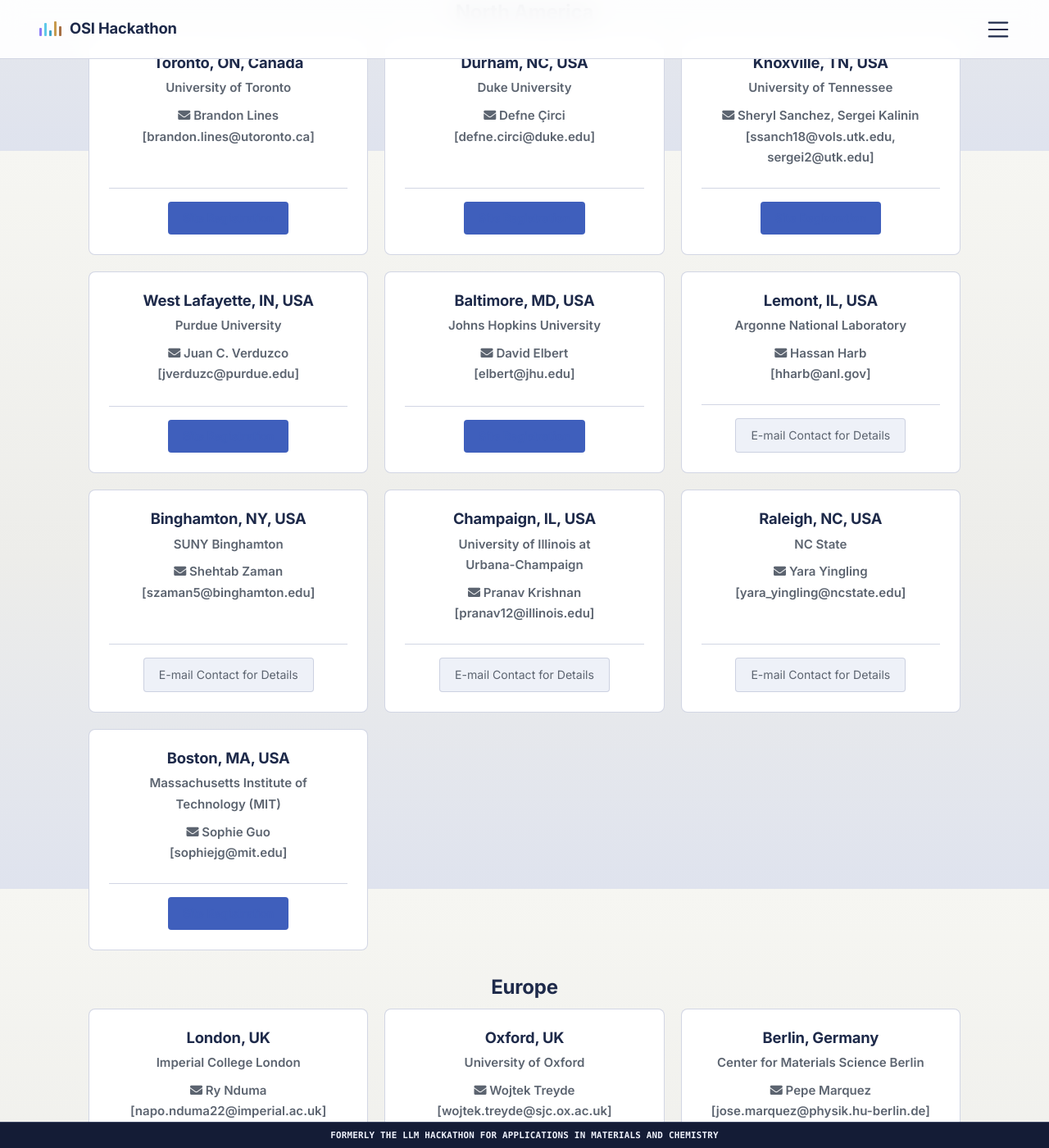
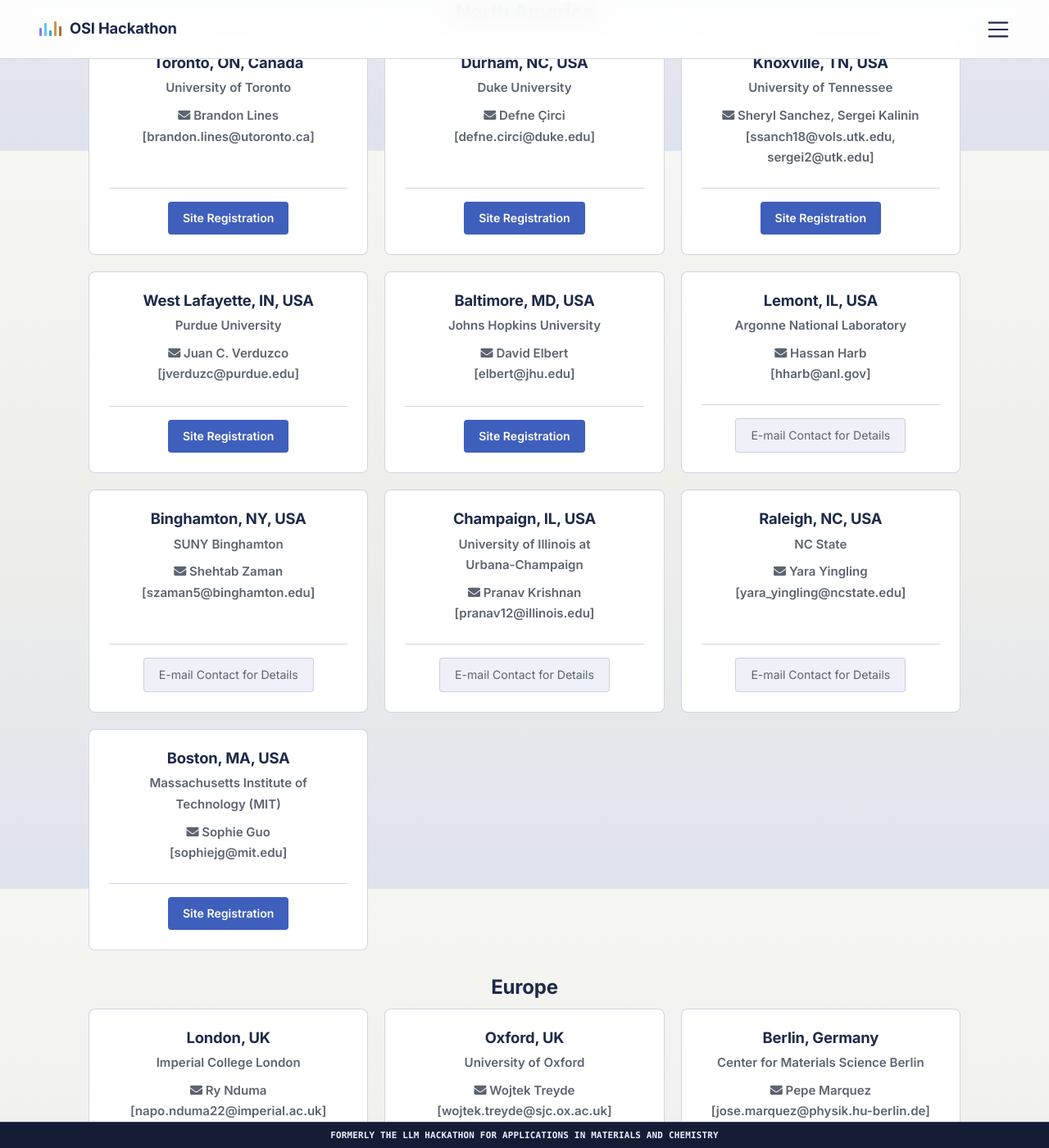
Before and after one commit to llmhackathon/llmhackathon.github.io, a Jekyll site: the page built from sites.md, in a window 1280 px wide and 1400 px high, scrolled down 716 px. Shown: the whole window at 82% size. Built offline with Jekyll 4.4.1, drawn with Linux system fonts in a browser that asks for light colours; some web fonts are replaced.

Commit message:
button text color changed in the sites page

```diff
--- a/_sass/_main.scss
+++ b/_sass/_main.scss
@@ -1874,13 +1874,13 @@
     color: var(--ink-soft);
 }
 
-.resource-card a {
+.resource-card a:not(.site-register-btn) {
     font-weight: 600;
     color: var(--amber-ink);
     text-decoration: none;
 }
 
-.resource-card a:hover {
+.resource-card a:not(.site-register-btn):hover {
     text-decoration: underline;
     text-decoration-thickness: 1.5px;
     text-underline-offset: 3px;
```
